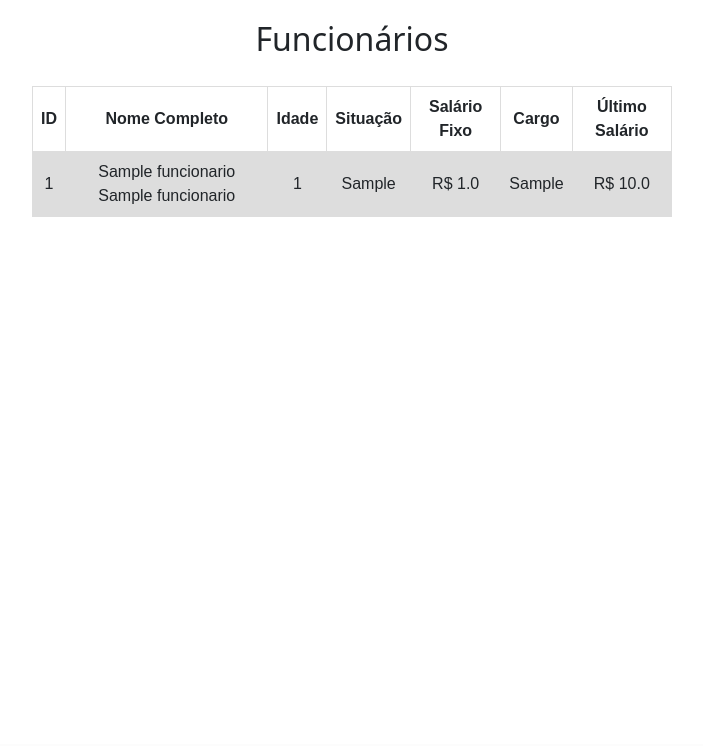
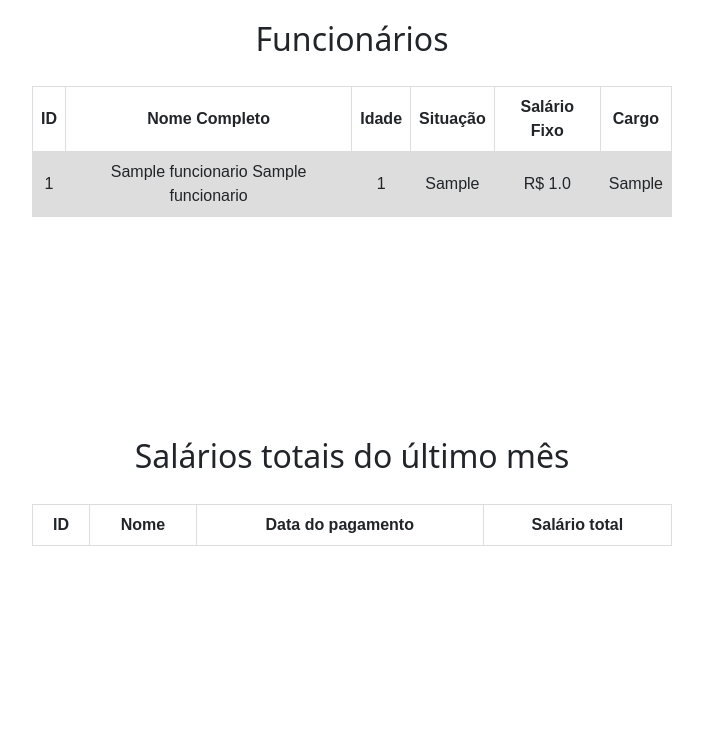
Before and after one commit to VitorHKato/SistemaBarbearia, a Django app: page /gerenciar_funcionarios in a window 1280 px wide. Shown: the part 56-802 px from the top of the page, without its empty margins (288-991 px from the left). Before the commit the page ends 273 px from the top, so only its background shows below. Run offline with Django 3.2, Linux system fonts and the light colour scheme; tables that the repository leaves empty hold one stand-in row (values such as "Sample post"); lists and menus that the app fills with data are empty; some libraries are stand-ins or nearby versions.

Commit message:
Ajustado código, adicionado nova tabela de últimos salários na aba de gerencimento de funcionários

```diff
--- a/core/models.py
+++ b/core/models.py
@@ -30,7 +30,8 @@ class Funcionario(models.Model):
 
 class SalarioMensal(models.Model):
     funcionario = models.ForeignKey(Funcionario, on_delete=DO_NOTHING)
-    comissao_total = models.FloatField(null=True)
+    # comissao_total = models.FloatField(null=True)
+    data_pagamento = models.DateField(null=True)
     salario_total = models.FloatField(null=True)
     status = models.BooleanField(default=True)
 
--- a/core/templates/gerenciar_funcionarios.html
+++ b/core/templates/gerenciar_funcionarios.html
@@ -9,7 +9,6 @@
         <th>Situação</th>
         <th>Salário Fixo</th>
         <th>Cargo</th>
-        <th>Último Salário</th>
 
         {% for i in lista_funcionarios %}
             <tr>
@@ -19,7 +18,22 @@
                 <td>{{ i.situacao }}</td>
                 <td>{{ i.salario_fixo }}</td>
                 <td>{{ i.cargo }}</td>
-                <td>{{ i.ultimo_salario }}</td>
+            </tr>
+        {% endfor %}
+    </table>
+
+    <h2>Salários totais do último mês</h2>
+    <table>
+        <th>ID</th>
+        <th>Nome</th>
+        <th>Data do pagamento</th>
+        <th>Salário total</th>
+        {% for i in lista_salarios_mensais %}
+            <tr>
+                <td>{{ i.id }}</td>
+                <td>{{ i.nome_completo }}</td>
+                <td>{{ i.data_pagamento }}</td>
+                <td>{{ i.salario_total }}</td>
             </tr>
         {% endfor %}
     </table>
--- a/core/views.py
+++ b/core/views.py
@@ -11,7 +11,6 @@ class Home(View):
     def get(self, *args, **kwargs):
         data_atual = datetime.datetime.now().date()
 
-        lista_horarios = list(core.models.Horario.objects.filter(status=True).order_by('horario'))
         tarefas_agendadas = list(core.models.TarefasAgendadas.objects.filter(status=True, data=data_atual).order_by('horario_inicio'))
 
         lista_tarefas_agendadas = []
@@ -23,13 +22,12 @@ class Home(View):
                 'horario_inicio': i.horario_inicio + 'h' if i.horario_inicio else '---',
                 'horario_fim': i.horario_fim + 'h' if i.horario_fim else '---',
                 'data': i.data if i.data else '---',
-                'realizado': i.realizado if i.realizado else '---',
+                'realizado': 'Sim' if i.realizado else 'Não',
             }
             lista_tarefas_agendadas.append(a)
 
         context = {
-            'Titulo': "Bem vindo à Barber's!.",
-            'lista_horarios': lista_horarios,
+            'Titulo': "Barbearia do Jow",
             'lista_tarefas_agendadas': lista_tarefas_agendadas,
         }
 
@@ -41,9 +39,12 @@ class GerenciarFuncionarios(View):
         funcionarios = core.models.Funcionario.objects.filter(status=True)
         data_atual = datetime.datetime.now().date()
 
+        #Salários pagos referente ao mês anterior
+        salarios_mensais = list(core.models.SalarioMensal.objects.filter(status=True, data_pagamento__month=data_atual.month))
+
         lista_funcionarios = []
         for i in funcionarios:
-            ultimo_salario = core.models.SalarioMensal.objects.filter(status=True, funcionario=i).last()
+            #ultimo_salario = core.models.SalarioMensal.objects.filter(status=True, funcionario=i).last()
             dias = data_atual - i.dt_nascimento
             idade = dias.days / 365
 
@@ -60,12 +61,29 @@ class GerenciarFuncionarios(View):
                 'situacao': i.situacao if i.situacao else '---',
                 'salario_fixo': 'R$ ' + str(i.salario_fixo) if i.salario_fixo else '---',
                 'cargo': i.cargo if i.cargo else '---',
-                'ultimo_salario': 'R$ ' + str(ultimo_salario.salario_total) if ultimo_salario else '---',
+                #'ultimo_salario': 'R$ ' + str(ultimo_salario.salario_total) if ultimo_salario else '---',
             }
             lista_funcionarios.append(a)
 
+        lista_salarios_mensais = []
+        for i in salarios_mensais:
+            nome_completo = '---'
+            if i.funcionario and i.funcionario.nome and i.funcionario.sobrenome:
+                nome_completo = i.funcionario.nome + ' ' + i.funcionario.sobrenome
+            elif i.funcionario.nome and not i.funcionario.sobrenome:
+                nome_completo = i.funcionario.nome
+
+            a = {
+                'id': i.id,
+                'funcionario_nome': nome_completo,
+                'data_pagamento': i.data_pagamento if i.data_pagamento else '---',
+                'salario_total': 'R$ ' + str(i.salario_total) if i.salario_total else '---',
+            }
+            lista_salarios_mensais.append(a)
+
         context = {
             'lista_funcionarios': lista_funcionarios,
+            'lista_salarios_mensais': lista_salarios_mensais,
         }
 
         return render(request=self.request, template_name='gerenciar_funcionarios.html', context=context)
--- a/static/css/style.css
+++ b/static/css/style.css
@@ -5,6 +5,7 @@ table {
     text-align: center;
     margin-left: auto;
     margin-right: auto;
+    margin-bottom: 200px;
 }
 
 h2, p {
```
Also changed, not shown: core/migrations/0006_auto_20210721_1321.py (added).
